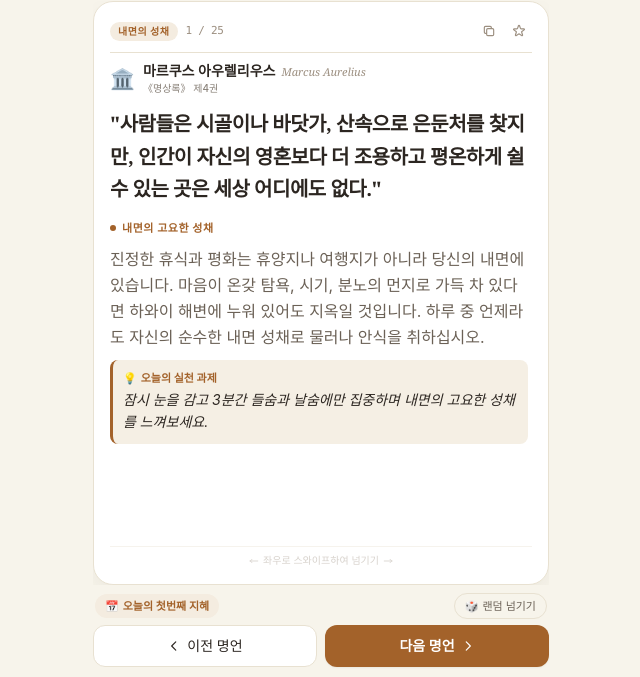
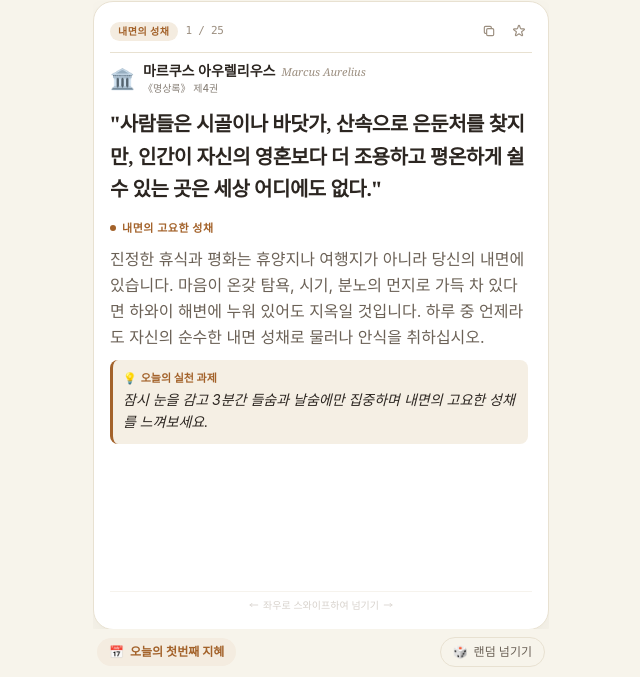
Before and after one commit to kig0402/dailystoic, a plain HTML site: page index.html in a window 1280 px wide. Shown: the part 123-800 px from the top of the page, without its empty margins (319-959 px from the left). Drawn offline with nearby package versions, Linux system fonts and the light colour scheme; a web font is replaced by a local one.

Commit message:
refactor: remove redundant prev/next buttons, optimize for swipe gestures

```diff
--- a/index.html
+++ b/index.html
@@ -359,35 +359,17 @@
       </div>
     </main>
 
-    <!-- 5. 하단 네비게이션: 화면 하단에 늘 깔끔하게 고정 (flex-shrink-0) -->
+    <!-- 5. 하단 액션 바: 스와이프 탐색 중심, 컴팩트한 보조 버튼만 유지 (flex-shrink-0) -->
     <footer class="flex-shrink-0 pt-1 pb-1">
-      <!-- 1열: 주사위 / 오늘의 1번 지혜 바로가기 -->
-      <div class="flex items-center justify-between mb-1.5 px-0.5">
-        <button onclick="goToTodayQuote()" class="flex items-center gap-1 px-2.5 py-1 rounded-full text-[11px] font-semibold hover:bg-black/5 dark:hover:bg-white/5 transition" style="color: var(--accent-color); background-color: var(--accent-bg)">
+      <div class="flex items-center justify-between px-1">
+        <button onclick="goToTodayQuote()" class="flex items-center gap-1.5 px-3 py-1.5 rounded-full text-xs font-semibold hover:bg-black/5 dark:hover:bg-white/5 transition" style="color: var(--accent-color); background-color: var(--accent-bg)">
           <span>📅</span>
           <span>오늘의 첫번째 지혜</span>
         </button>
 
-        <button onclick="randomQuote()" class="flex items-center gap-1 px-2.5 py-1 rounded-full text-[11px] font-medium hover:bg-black/5 dark:hover:bg-white/5 transition" style="color: var(--text-secondary); border: 1px solid var(--border-color)">
+        <button onclick="randomQuote()" class="flex items-center gap-1.5 px-3 py-1.5 rounded-full text-xs font-medium hover:bg-black/5 dark:hover:bg-white/5 transition" style="color: var(--text-secondary); border: 1px solid var(--border-color)">
           <span>🎲</span>
           <span>랜덤 넘기기</span>
-        </button>
-      </div>
-
-      <!-- 2열: 이전 / 다음 버튼 (손쉬운 한 손 조작) -->
-      <div class="grid grid-cols-2 gap-2">
-        <button onclick="prevQuote()" class="py-2.5 px-3 rounded-xl border flex items-center justify-center gap-1.5 font-medium text-xs sm:text-sm transition active:scale-[0.98]" style="border-color: var(--border-color); background-color: var(--bg-card); color: var(--text-primary)">
-          <svg class="w-3.5 h-3.5" fill="none" stroke="currentColor" viewBox="0 0 24 24">
-            <path stroke-linecap="round" stroke-linejoin="round" stroke-width="2" d="M15 19l-7-7 7-7"></path>
-          </svg>
-          <span>이전 명언</span>
-        </button>
-
-        <button onclick="nextQuote()" class="py-2.5 px-3 rounded-xl flex items-center justify-center gap-1.5 font-semibold text-xs sm:text-sm transition active:scale-[0.98] shadow-sm text-white" style="background-color: var(--accent-color)">
-          <span>다음 명언</span>
-          <svg class="w-3.5 h-3.5" fill="none" stroke="currentColor" viewBox="0 0 24 24">
-            <path stroke-linecap="round" stroke-linejoin="round" stroke-width="2" d="M9 5l7 7-7 7"></path>
-          </svg>
         </button>
       </div>
     </footer>
--- a/sw.js
+++ b/sw.js
@@ -1,5 +1,5 @@
-// 데일리 필로소피 Service Worker - 오프라인 캐싱 및 PWA 지원 (v4)
-const CACHE_NAME = 'daily-stoic-v4';
+// 데일리 필로소피 Service Worker - 오프라인 캐싱 및 PWA 지원 (v5)
+const CACHE_NAME = 'daily-stoic-v5';
 const ASSETS_TO_CACHE = [
   './',
   './index.html',
```
